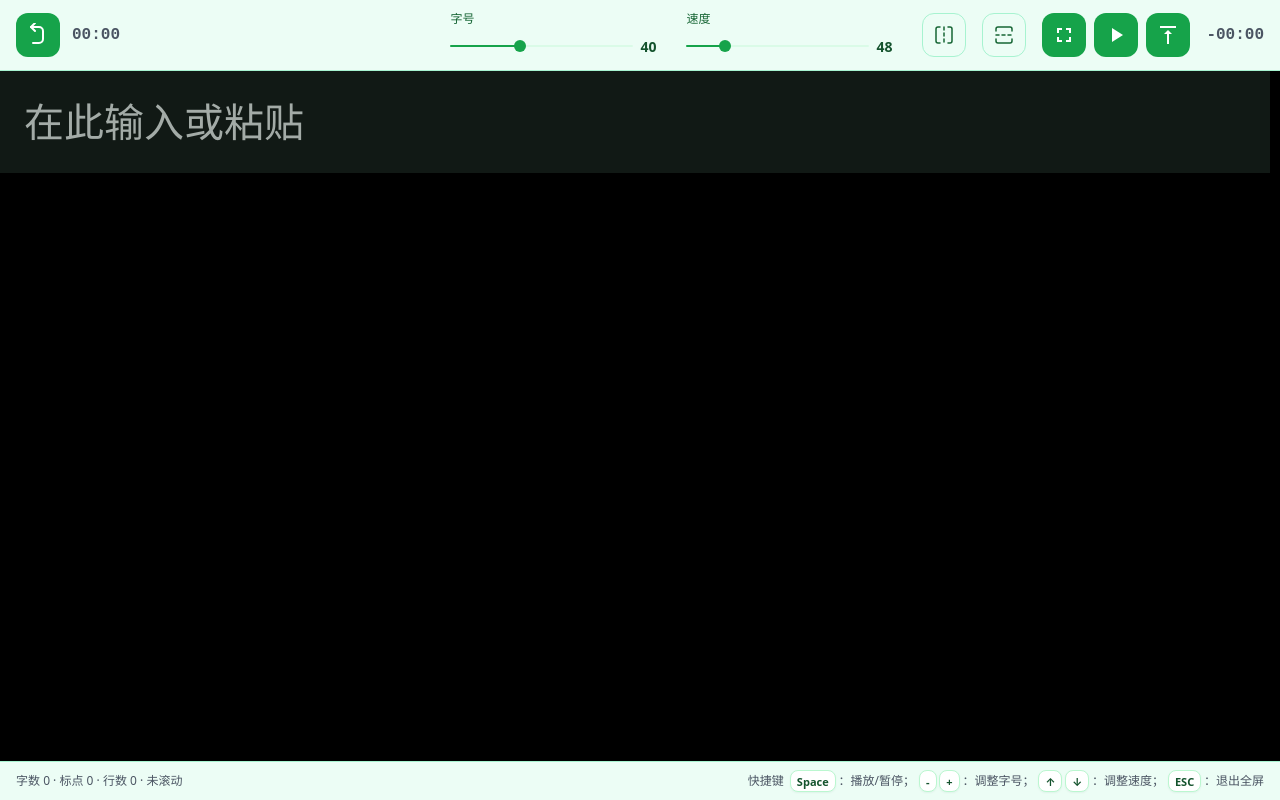
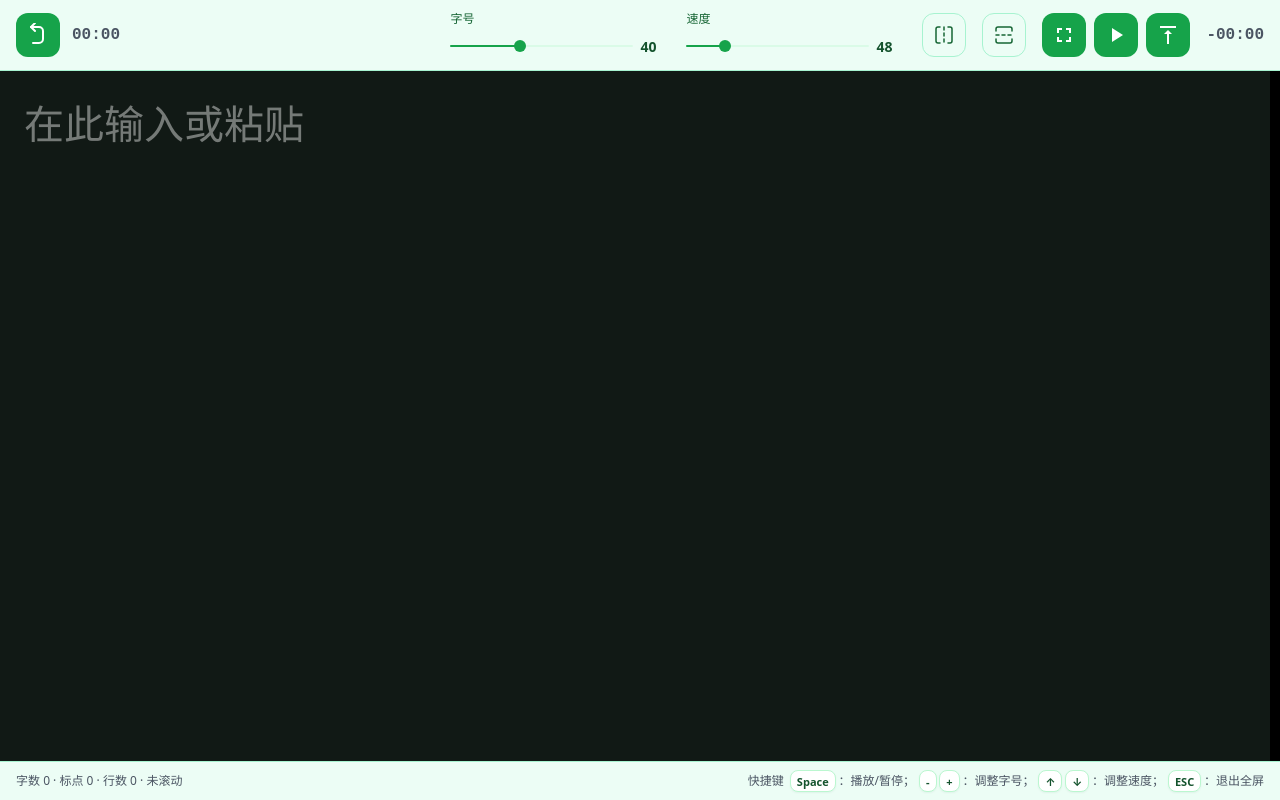
Before and after one commit to lawnpolitic45-jpg/teleprompter-app, a React (Vite) app: page / in a window 1280 px wide. Both pictures are taken after a click on the button "开始提词". Built offline with nearby package versions, Linux system fonts and the light colour scheme.

Commit message:
feat: implement core teleprompter UI components and main page layout with auto-scroll and fullscreen functionality

```diff
--- a/src/App.tsx
+++ b/src/App.tsx
@@ -65,6 +65,7 @@ export default function App() {
     return (
       <PrompterPage
         script={script}
+        onScriptChange={setScript}
         fontSizePx={fontSizePx}
         speedPps={speedPps}
         mirrorH={mirrorH}
--- a/src/components/PrompterContent.tsx
+++ b/src/components/PrompterContent.tsx
@@ -1,4 +1,4 @@
-import { Box } from "@mui/material";
+import { Box, InputBase } from "@mui/material";
 import { colors } from "../theme";
 
 type Props = {
@@ -7,8 +7,8 @@ type Props = {
   mirrorH: boolean;
   mirrorV: boolean;
   maxContentWidth?: number | string;
-  /** 全屏 / 预览深色：黑底白字 */
   variant?: "default" | "fullscreen" | "previewDark";
+  onChange?: (v: string) => void;
 };
 
 export function PrompterContent({
@@ -18,6 +18,7 @@ export function PrompterContent({
   mirrorV,
   maxContentWidth = "min(920px, 86vw)",
   variant = "default",
+  onChange,
 }: Props) {
   const paragraphs = text.length ? text.split(/\n{2,}/) : [];
   const dark = variant === "fullscreen" || variant === "previewDark";
@@ -39,6 +40,9 @@ export function PrompterContent({
         py: 3,
         px: { xs: 2, sm: 3 },
         position: "relative",
+        minHeight: "100%",
+        display: "flex",
+        flexDirection: "column",
       }}
     >
       <Box
@@ -55,7 +59,28 @@ export function PrompterContent({
           pointerEvents: "none",
         }}
       />
-      {paragraphs.length === 0 ? (
+      {onChange ? (
+        <InputBase
+          multiline
+          fullWidth
+          value={text}
+          onChange={(e) => onChange(e.target.value)}
+          placeholder="在此输入或粘贴"
+          sx={{
+            flex: 1,
+            alignItems: "flex-start",
+            color: bodyColor,
+            fontSize: fontSizePx,
+            fontWeight: 500,
+            lineHeight: 1.45,
+            p: 0,
+            "& .MuiInputBase-input": {
+              p: 0,
+              minHeight: "50vh",
+            }
+          }}
+        />
+      ) : paragraphs.length === 0 ? (
         <Box
           component="p"
           sx={{
@@ -63,7 +88,7 @@ export function PrompterContent({
             color: emptyColor,
             fontSize: fontSizePx,
             fontWeight: 500,
-            lineHeight: 1.35,
+            lineHeight: 1.45,
           }}
         >
           在此输入或粘贴
@@ -79,12 +104,12 @@ export function PrompterContent({
               color: bodyColor,
               fontSize: fontSizePx,
               fontWeight: 500,
-              lineHeight: 1.35,
+              lineHeight: 1.45,
               whiteSpace: "pre-wrap",
               wordBreak: "break-word",
             }}
           >
-            {block}
+             {block}
           </Box>
         ))
       )}
--- a/src/pages/PrompterPage.tsx
+++ b/src/pages/PrompterPage.tsx
@@ -77,6 +77,7 @@ type ToastApi = { msg: string | null; show: (m: string) => void };
 
 type Props = {
   script: string;
+  onScriptChange: (v: string) => void;
   fontSizePx: number;
   speedPps: number;
   mirrorH: boolean;
@@ -91,6 +92,7 @@ type Props = {
 
 export function PrompterPage({
   script,
+  onScriptChange,
   fontSizePx,
   speedPps,
   mirrorH,
@@ -497,6 +499,7 @@ export function PrompterPage({
             >
               <PrompterContent
                 text={script}
+                onChange={playing ? undefined : onScriptChange}
                 fontSizePx={fontSizePx}
                 mirrorH={mirrorH}
                 mirrorV={mirrorV}
```
